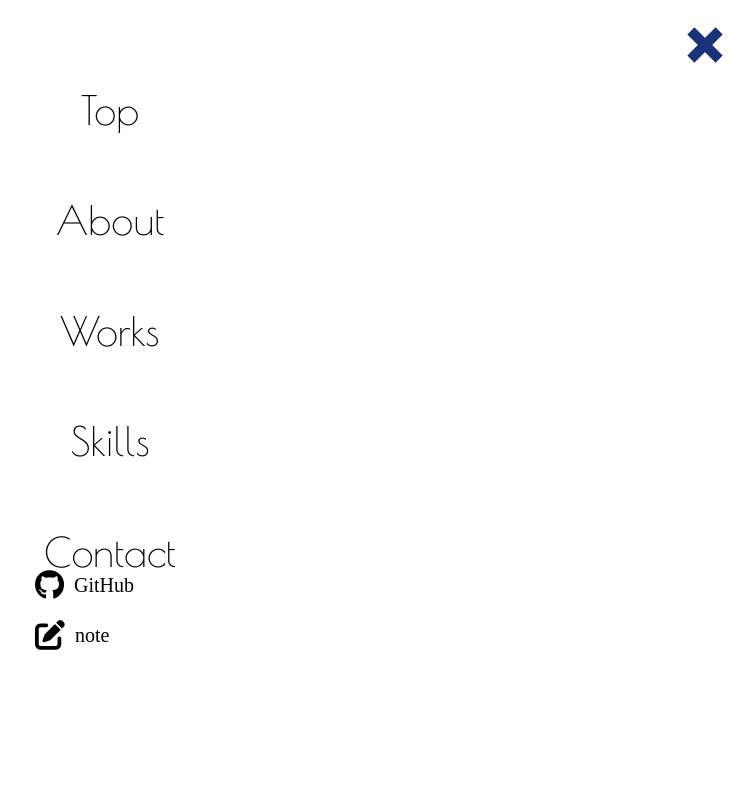
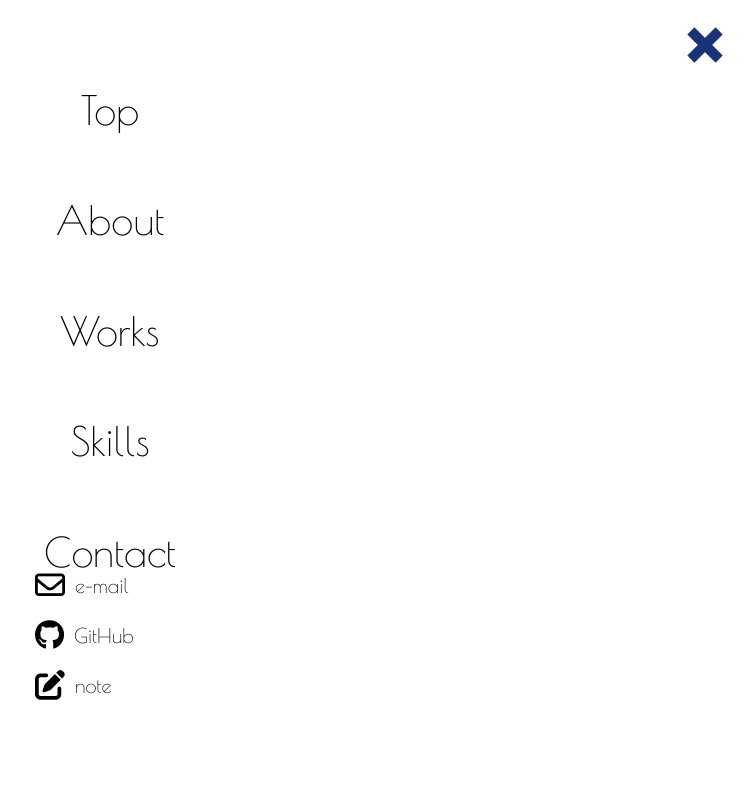
Before and after one commit to LSbard000com/My-Portfolio, a React (Vite) app: page / in a window 1280 px wide. Both pictures are taken after a click on the element 1235 px from the left and 45 px from the top of the page. Shown: the top 800 px of the page, without its empty margins (530-1280 px from the left). Built offline with nearby package versions, Linux system fonts and the light colour scheme; a web font is replaced by a local one.

Commit message:
メールアドレス追加

```diff
--- a/src/App.css
+++ b/src/App.css
@@ -143,6 +143,7 @@
     opacity: 1;
 }
 
+/* 各種リンク */
 .navigation .links {
     width: 100%;
     display: flex;
@@ -161,6 +162,7 @@
     width: 150px;
     margin-inline: auto;
     height: 50px;
+    font-family: "Poiret One", sans-serif;
     display: flex;
     gap: 10px;
     align-items: center;
--- a/src/components/SideBar.tsx
+++ b/src/components/SideBar.tsx
@@ -28,6 +28,10 @@ const SideBar = () => {
             <div className='links'>
                 <ul>
                     <li>
+                        <i className="fa-regular fa-envelope"></i>
+                        <a href='mailto:m.komukai0123@gmail.com'>e-mail</a>
+                    </li>
+                    <li>
                         <i className="fa-brands fa-github"></i>
                         <a href='https://github.com/LSbard000com'>GitHub</a>
                     </li>
```
